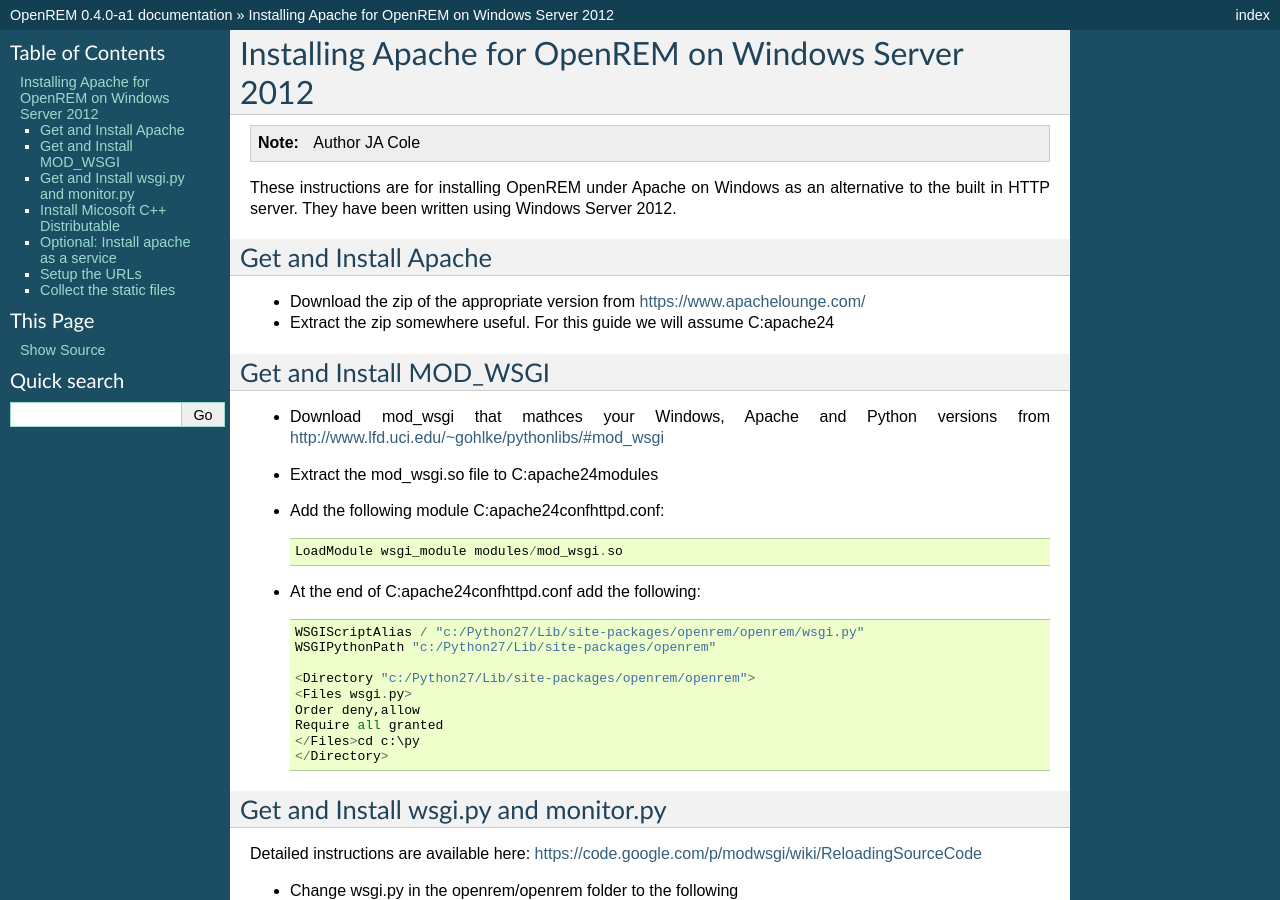
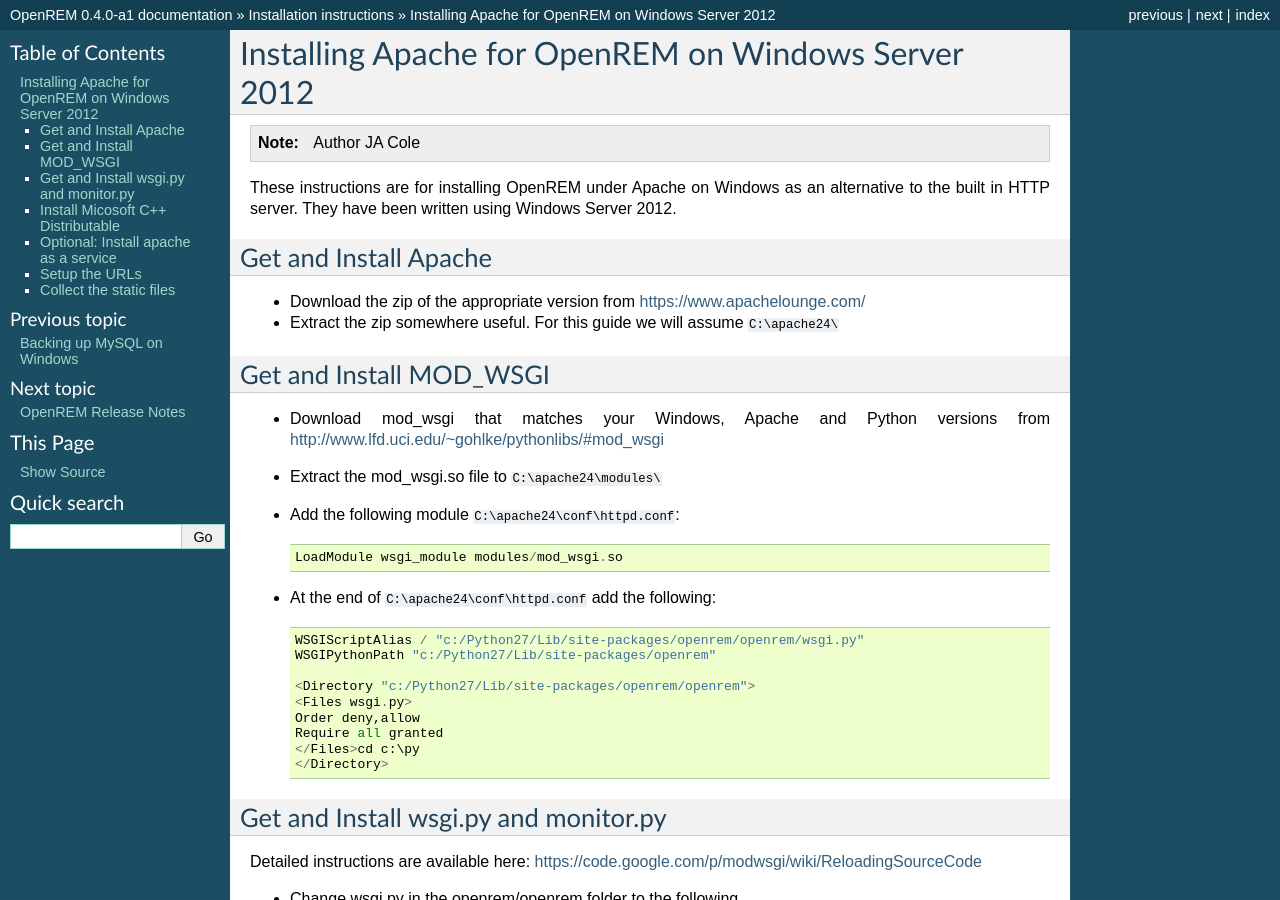
Before and after one commit to ckswilliams/modOpenREM, a Sphinx documentation site: the page built from docs/apache_on_windows.rst, in a window 1280 px wide and 900 px high. Built offline with Sphinx 7.4.7, drawn with Linux system fonts in a browser that asks for light colours; some of the changed text lies outside the part shown.

Commit message:
Corrected title underlines and a spelling, turned file paths into code to avoid the backslash disappearing, added a few spaces to make an intended codeblock work, modified the microsoft link to make that work. Refs #80 and #54.

```diff
--- a/docs/apache_on_windows.rst
+++ b/docs/apache_on_windows.rst
@@ -1,26 +1,26 @@
 Installing Apache for OpenREM on Windows Server 2012
-*************************************************
+****************************************************
 
 ..  Note:: Author JA Cole
 
 These instructions are for installing OpenREM under Apache on Windows as an alternative to the built in HTTP server. They have been written using Windows Server 2012.
 
 Get and Install Apache
-===========================================
+======================
 
 + Download the zip of the appropriate version from https://www.apachelounge.com/
-+ Extract the zip somewhere useful. For this guide we will assume C:\apache24\
++ Extract the zip somewhere useful. For this guide we will assume ``C:\apache24\``
 
 Get and Install MOD_WSGI
 ========================
 
-+ Download mod_wsgi that mathces your Windows, Apache and Python versions from http://www.lfd.uci.edu/~gohlke/pythonlibs/#mod_wsgi
-+ Extract the mod_wsgi.so file to C:\apache24\modules\
-+ Add the following module  C:\apache24\conf\httpd.conf::
++ Download mod_wsgi that matches your Windows, Apache and Python versions from http://www.lfd.uci.edu/~gohlke/pythonlibs/#mod_wsgi
++ Extract the mod_wsgi.so file to ``C:\apache24\modules\``
++ Add the following module  ``C:\apache24\conf\httpd.conf``::
 
 	LoadModule wsgi_module modules/mod_wsgi.so
 
-+ At the end of C:\apache24\conf\httpd.conf add the following::
++ At the end of ``C:\apache24\conf\httpd.conf`` add the following::
 
 	WSGIScriptAlias / "c:/Python27/Lib/site-packages/openrem/openrem/wsgi.py"
 	WSGIPythonPath "c:/Python27/Lib/site-packages/openrem"
@@ -34,7 +34,7 @@
 
 
 Get and Install wsgi.py and monitor.py
-==============================
+======================================
 
 Detailed instructions are available here: https://code.google.com/p/modwsgi/wiki/ReloadingSourceCode
 
@@ -209,10 +209,10 @@
     	_lock.release()
 
 Install Micosoft C++ Distributable
-================
+==================================
 
 Install the microsoft C++ distributable making sure the version number matches the version number for the apache and mod_wsgi downloads.
-http://www.microsoft.com/en-us/download/details.aspx?id=30679#
+`<http://www.microsoft.com/en-us/download/details.aspx?id=30679#>`_
 
 
 
@@ -220,11 +220,11 @@
 =====================================
 Run a terminal as administrator.::
 
-c:\apache24\bin\httpd -k install
+    c:\apache24\bin\httpd -k install
 
 
 Setup the URLs
-============================================================
+==============
 
 Add the following to the openrem urls.py file::
 
@@ -235,7 +235,7 @@
 	    )
 
 Collect the static files
-===========================
+========================
 
 Collect your static files by running::
 
--- a/docs/install.rst
+++ b/docs/install.rst
@@ -170,6 +170,7 @@
 
         conquestAsWindowsService
         backupMySQLWindows
+        apache_on_windows
 
 
 .. _virtualenv: https://pypi.python.org/pypi/virtualenv
```
